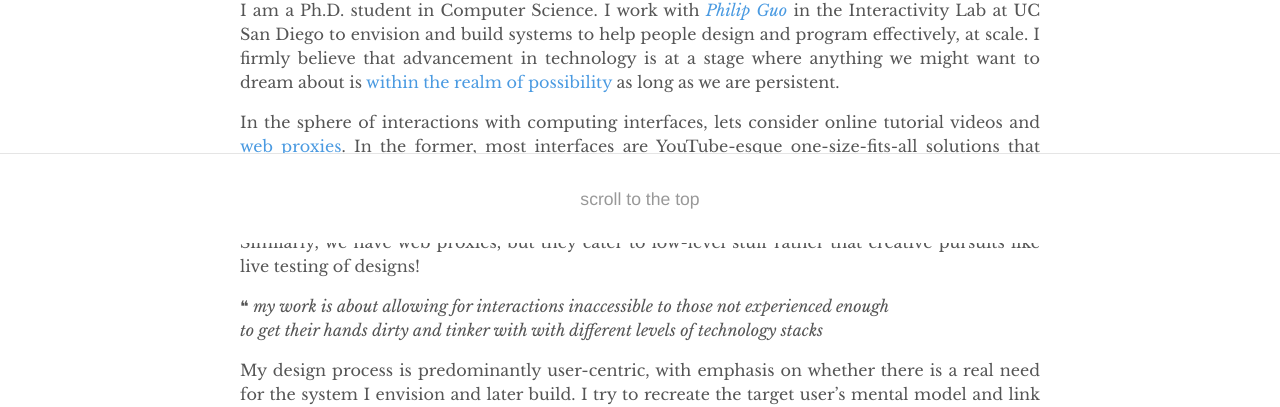
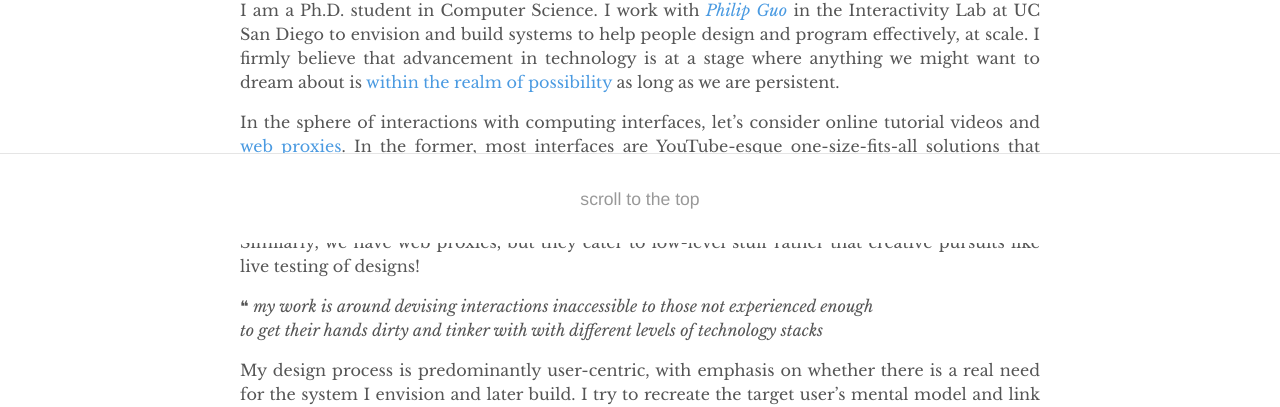
Before and after one commit to kandarpksk/kandarpksk.github.io, a Jekyll site: the page built from _posts/2018-01-30-premise.md, in a window 1280 px wide. Shown: the part 657-1064 px from the top of the page. Built offline with Jekyll 4.4.1, drawn with Linux system fonts in a browser that asks for light colours.

Commit message:
Update 2018-01-30-premise.md

```diff
--- a/_posts/2018-01-30-premise.md
+++ b/_posts/2018-01-30-premise.md
@@ -13,11 +13,11 @@ excerpt: I am a Ph.D. student in Computer Science. I work with Philip Guo in the
 <!-- note: sync with excerpt -->
 I am a  Ph.D. student in Computer Science. I work with *[Philip Guo](http://pgbovine.net)* in the Interactivity Lab at UC San Diego to envision and build systems to help people design and program effectively, at scale. I firmly believe that advancement in technology is at a stage where anything we might want to dream about is [within the realm of possibility](https://www.microsoft.com/buxtoncollection "please see the quote") as long as we are persistent.
 
-In the sphere of interactions with computing interfaces, lets consider online tutorial videos and [web proxies](https://en.wikipedia.org/wiki/Proxy_server).
+In the sphere of interactions with computing interfaces, let's consider online tutorial videos and [web proxies](https://en.wikipedia.org/wiki/Proxy_server).
 In the former, most interfaces are YouTube-esque one-size-fits-all solutions that don't offer any affordances to interact with content inside a video other than consuming it passively. At best, one might take a screenshot to share. If we think about programming tutorials, using code from a video is tedious and inefficient, with no scope for end-users to dabble.
 Similarly, we have web proxies, but they cater to low-level stuff rather that creative pursuits like live testing of designs!
 
-❝ *my work is about allowing for interactions inaccessible to those not experienced enough<br> to get their hands dirty and tinker with with different levels of technology stacks*
+❝ *my work is around devising interactions inaccessible to those not experienced enough<br> to get their hands dirty and tinker with with different levels of technology stacks*
 
 My design process is predominantly user-centric, with emphasis on whether there is a real need for the system I envision and later build. I try to recreate the target user's mental model and link breakdowns to the underlying technology to come up with meaningful and practical solutions.
 Also, my perspective is to adapt to the requirements of the solution that I (or my team) decide to build, rather than narrowing the range of the solution space explored in the first place.
```
